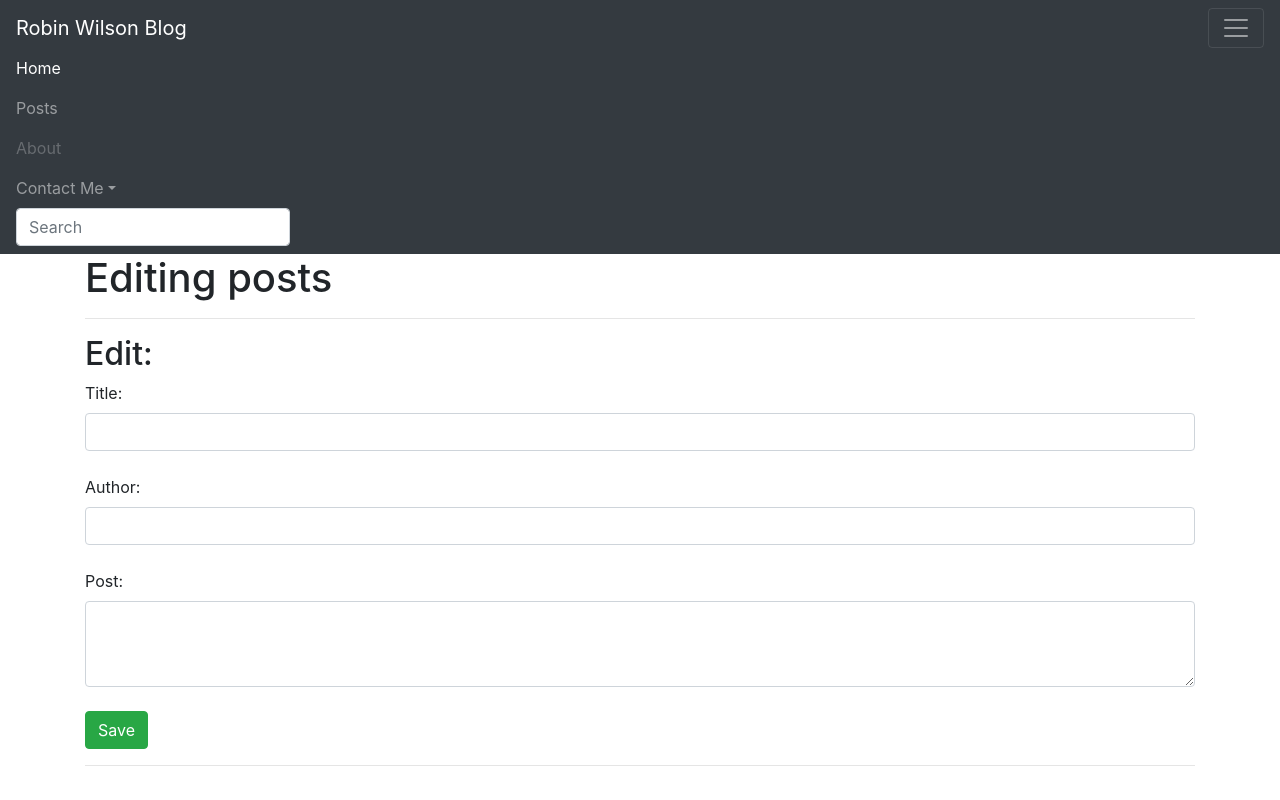
After one commit to wilsonr19/Project-Works, a Python web app: template Blog Post/templates/edit.html in a window 1280 px wide, after a click that opens the changed part. The commit adds this page. Run offline with Jinja, Linux system fonts and the light colour scheme; the template is opened without the code that fills it, so the values that code supplies are empty; some libraries are stand-ins or nearby versions.

Commit message:
Add files via upload

```diff
--- /dev/null
+++ b/Blog Post/templates/base.html
@@ -0,0 +1,55 @@
+<!DOCTYPE html>
+<html lang="en">
+<head>
+	 <meta charset="UTF-8">
+	 <meta name="viewport" content="width=device-width, initial-scale=1.0">
+	 <meta http-equiv="X-UA-Compatible" content="ie=edge">
+	 <link rel="stylesheet" href="https://stackpath.bootstrapcdn.com/bootstrap/4.3.1/css/bootstrap.min.css" integrity="sha384-ggOyR0iXCbMQv3Xipma34MD+dH/1fQ784/j6cY/iJTQUOhcWr7x9JvoRxT2MZw1T" crossorigin="anonymous">
+	 <!--<link rel="stylesheet" href="{{url_for('static', filename='css/main.css')}}">-->
+	 {% block head %} {% endblock %}
+</head>
+<body>
+	 <nav class="navbar navbar-dark bg-dark">
+  <a class="navbar-brand" href="/">Robin Wilson Blog</a>
+  <button class="navbar-toggler" type="button" data-toggle="collapse" data-target="#navbarsExample01" aria-controls="navbarsExample01" aria-expanded="false" aria-label="Toggle navigation">
+    <span class="navbar-toggler-icon"></span>
+  </button>
+
+  <div class="collapse navbar-collapse" id="navbarsExample01">
+    <ul class="navbar-nav mr-auto">
+      <li class="nav-item active">
+        <a class="nav-link" href="/">Home <span class="sr-only">(current)</span></a>
+      </li>
+      <li class="nav-item">
+        <a class="nav-link" href="/posts">Posts</a>
+      </li>
+      <li class="nav-item">
+        <a class="nav-link disabled" href="#">About</a>
+      </li>
+      <li class="nav-item dropdown">
+        <a class="nav-link dropdown-toggle" href="#" id="dropdown01" data-toggle="dropdown" aria-haspopup="true" aria-expanded="false">Contact Me</a>
+        <div class="dropdown-menu" aria-labelledby="dropdown01">
+          <a class="dropdown-item" href="https://sjc.ac.in/">Website</a>
+          <a class="dropdown-item" href="https://www.youtube.com/">YouTube</a>
+          <a class="dropdown-item" href="https://www.linkedin.com/in/robinrayappa">Linkedin</a>
+          <a class="dropdown-item" href="https://github.com/wilsonr19?tab=repositories">Github</a>
+        </div>
+      </li>
+    </ul>
+    <form class="form-inline my-2 my-md-0">
+      <input class="form-control" type="text" placeholder="Search" aria-label="Search">
+    </form>
+  </div>
+</nav>
+
+
+
+	<div class="container">
+	{% block body %} {% endblock %}
+	</div>
+
+	<script src="https://code.jquery.com/jquery-3.3.1.slim.min.js" integrity="sha384-q8i/X+965DzO0rT7abK41JStQIAqVgRVzpbzo5smXKp4YfRvH+8abtTE1Pi6jizo" crossorigin="anonymous"></script>
+	<script src="https://cdnjs.cloudflare.com/ajax/libs/popper.js/1.14.7/umd/popper.min.js" integrity="sha384-UO2eT0CpHqdSJQ6hJty5KVphtPhzWj9WO1clHTMGa3JDZwrnQq4sF86dIHNDz0W1" crossorigin="anonymous"></script>
+	<script src="https://stackpath.bootstrapcdn.com/bootstrap/4.3.1/js/bootstrap.min.js" integrity="sha384-JjSmVgyd0p3pXB1rRibZUAYoIIy6OrQ6VrjIEaFf/nJGzIxFDsf4x0xIM+B07jRM" crossorigin="anonymous"></script>
+</body>
+</html>
--- /dev/null
+++ b/Blog Post/templates/edit.html
@@ -0,0 +1,45 @@
+{% extends 'base.html' %}
+
+{% block head %}
+<title> Edit Post </title>
+{% endblock %}
+
+
+
+{% block body %}
+<h1> Editing posts </h1>
+
+<hr>
+<h2>Edit:</h2>
+<!--<form action='/posts/edit/{{post.id}}' method='POST'>
+	Title:<input type="text" name="title" id="title" value="{{post.title}}">
+	<br>
+	Author:<input type="text" name="author" id="author" value="{{post.author}}">
+	<br>
+	Post:<input type="text" name="content" id="content" value="{{post.content}}">
+	<br>
+	<input type="submit" value="Save">
+</form>-->
+
+<form action='/posts/edit/{{post.id}}' method='POST'>
+	<!--Title:-->
+	<label for="title">Title:</label>
+	<!--<input type="text" name="title" id="title">-->
+	<input class="form-control" type="text"  name="title" id="title" value="{{post.title}}" aria-label="Enter Title">
+	<br>
+	<!--Author:-->
+	<label for="author">Author:</label>
+	<!--<input type="text" name="author" id="author">-->
+	<input class="form-control" type="text"  name="author" id="author" value="{{post.author}}"aria-label="Enter Author">
+	<br>
+	<!--Post:-->
+	<label for="content">Post:</label>
+	<!--<input type="text" name="content" id="content">-->
+	<textarea class="form-control"  name="content" id="content"  aria-label="Enter content" rows="3">{{post.content}}</textarea>
+	<!--<input class="form-control" type="text"  name="content" id="content" placeholder="Enter Content" aria-label="Enter Content">-->
+	<br>
+	<input type="submit" value="Save" class="btn btn-success">
+</form>
+<hr>
+
+{% endblock %}
```
Also changed, not shown: Blog Post/templates/index.html (+24 -0 lines), Blog Post/templates/new_post.html (added, +36 -0 lines), Blog Post/templates/posts.html (added, +57 -0 lines).
